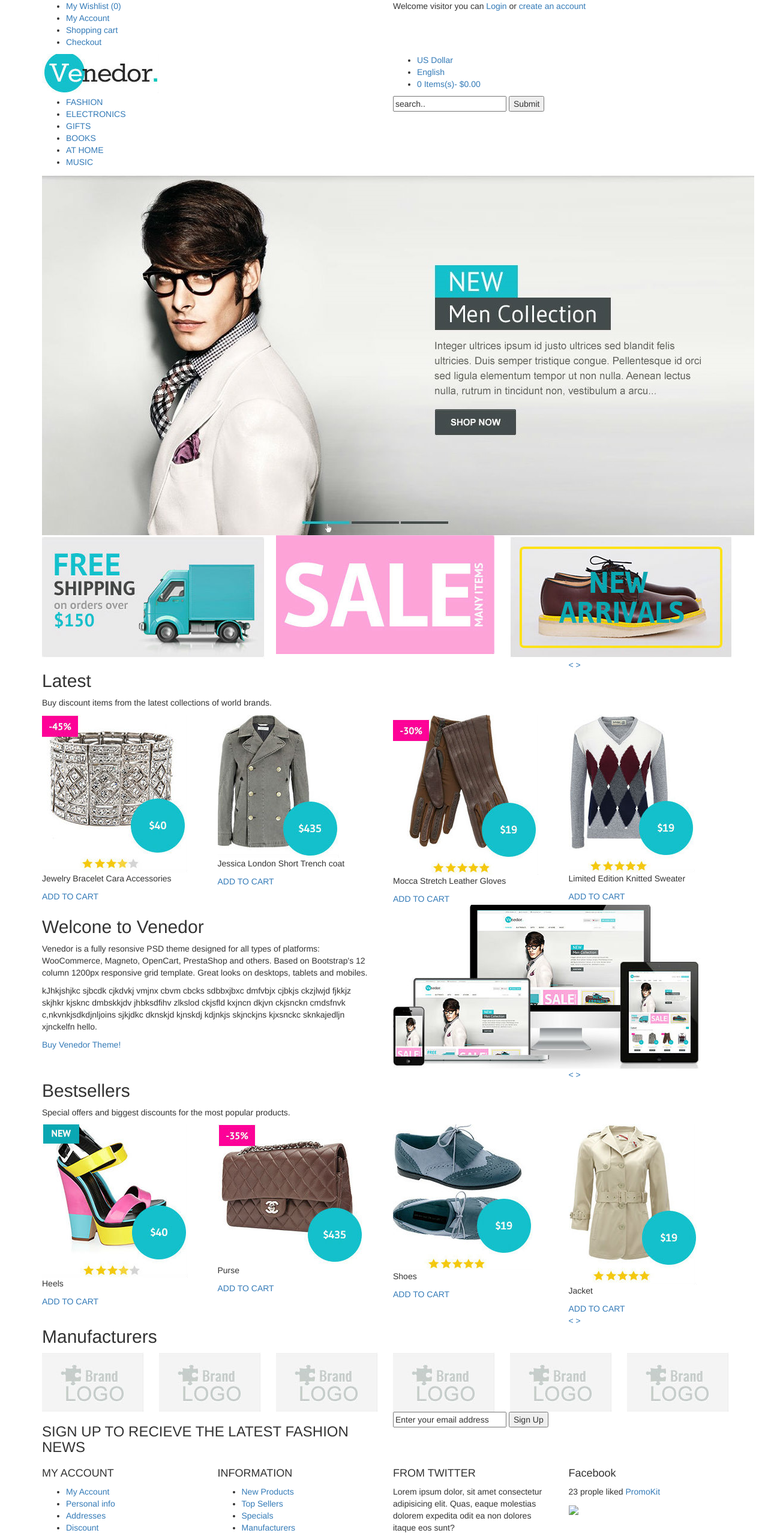
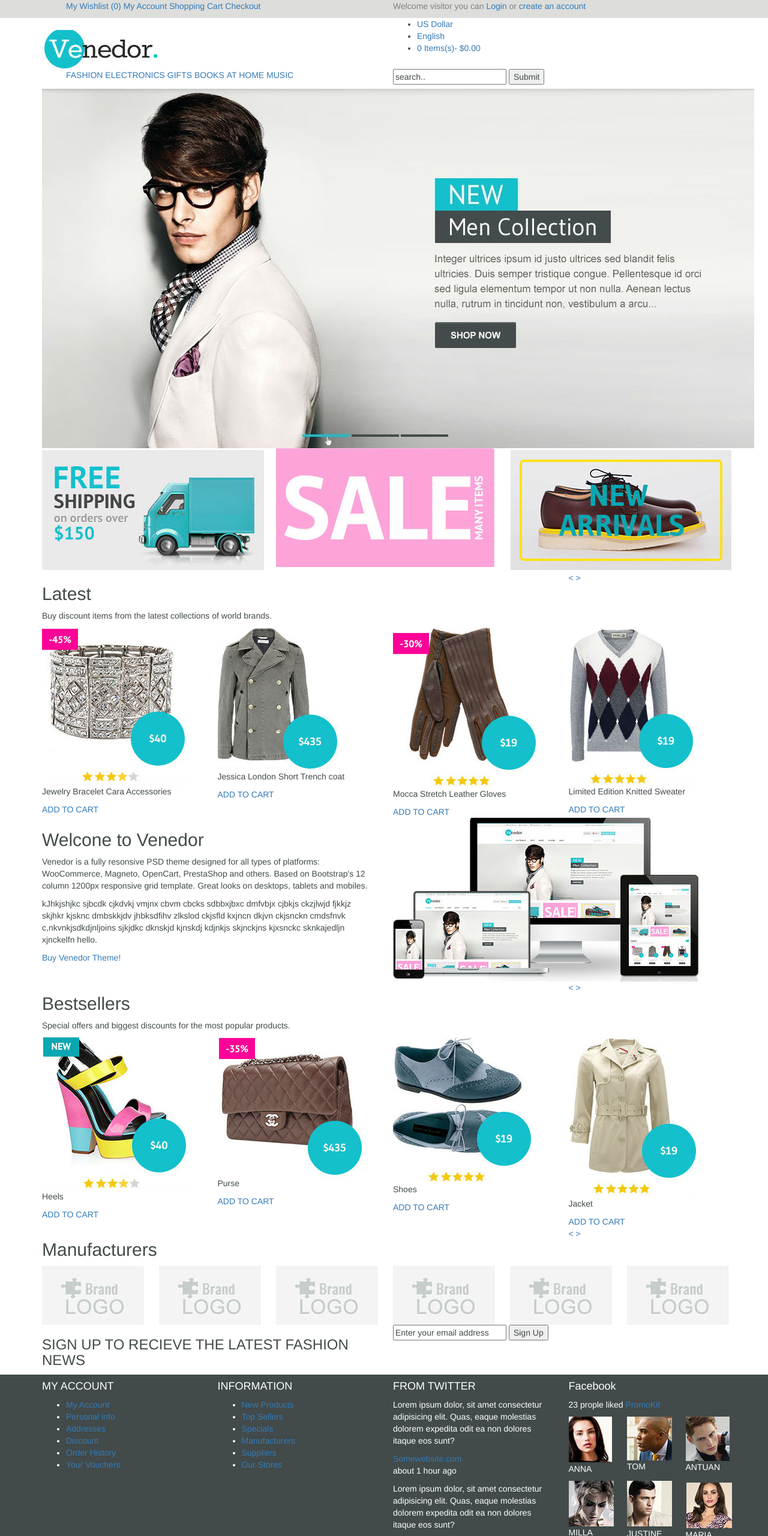
Before and after one commit to Nshandrell98/bootstrap_project, a plain HTML site: page index.html in a window 1280 px wide. Shown: the top 2560 px of the page at 60% size. Drawn offline with Linux system fonts and the light colour scheme.

Commit message:
finished grid for index

```diff
--- a/css/style.css
+++ b/css/style.css
@@ -0,0 +1,24 @@
+.outer-top-bar {
+    background-color: #dddedc;
+}
+.top-bar {
+    background-color: #dddedc;
+    color: gray;
+}
+.top-bar ul li{
+    display: inline;
+}
+.logo {
+    margin-top: 20px
+}
+body {
+    color: #424a4a;
+}
+
+.third ul li{
+    display: inline;
+}
+.outer-bottom{
+    background-color: #424a4a;
+    color: #ffffff;
+}
--- a/index.html
+++ b/index.html
@@ -6,22 +6,27 @@
     <meta name="viewport" content="width=device-width, initial-scale=1">
     <title>Bootstrap Project</title>
     <link rel="stylesheet" href="css/bootstrap.css">
+    <link rel="stylesheet" href="css/style.css"/>
 </head>
 <body>
+    <div class="outer-top-bar">
         <div class="container">
-       <div class="row">
-           <div class="top-bar col-sm-6">
+            <div class="top-bar row">
+                <div class=" col-sm-6">
                     <ul>
                         <li><a href="#">My Wishlist (0)</a></li>
                         <li><a href="#">My Account</a></li>
-                    <li><a href="#">Shopping cart</a></li>
+                        <li><a href="#">Shopping Cart</a></li>
                         <li><a href="#">Checkout</a></li>
                     </ul>
                 </div>
-            <div class="col-sm-6">
+                <div class="welcome col-sm-6">
                     <p>Welcome visitor you can <a href="#">Login</a> or <a href="#">create an account</a></p>
                 </div>
             </div>
+        </div>
+    </div>
+    <div class="second-row container">
         <div class="row">
             <div class="logo col-sm-6">
                 <img src="images/logo.jpg" />
@@ -34,7 +39,7 @@
                 </ul>
             </div>
         </div>
-        <div class="row">
+        <div class="third row">
             <div class="col-sm-6">
                 <ul>
                     <li><a href="#">FASHION</a></li>
@@ -67,19 +72,17 @@
             </div>
         </div>
     </div>
-    <div class="container">
+    <div class="latest container">
         <div class="row">
             <div class="col-sm-9">
                 <h2>Latest</h2>
                 <p>Buy discount items from the latest collections of world brands.</p>
             </div>
-            <div class="col-sm-3">
-                <a href="#">&lt;</a>
+            <div class="gl-signs col-sm-3">
+                <a href="# .">&lt;</a>
                 <a href="#">&gt;</a>
             </div>
         </div>
-    </div>
-    <div class="container">
         <div class="row">
             <div class="col-sm-3">
                 <img src="images/bracelet.jpg"/>
@@ -103,7 +106,7 @@
             </div>
         </div>
     </div>
-    <div class="container">
+    <div class="wtv container">
         <div class="row">
             <div class="col-sm-6">
                 <h2>Welcone to Venedor</h2>
@@ -117,7 +120,7 @@
             </div>
         </div>
     </div>
-    <div class="container">
+    <div class="bestsellers container">
         <div class="row">
             <div class="col-sm-9">
                 <h2>Bestsellers</h2>
@@ -151,7 +154,7 @@
             </div>
         </div>
     </div>
-    <div class="container">
+    <div class="manufacturers container">
         <div class="row">
             <div class="col-sm-9">
                 <h2>Manufacturers</h2>
@@ -182,7 +185,7 @@
             </div>
         </div>
     </div>
-    <div class="container">
+    <div class="email container">
         <div class="row">
             <div class="col-sm-6">
                 <h3>SIGN UP TO RECIEVE THE LATEST FASHION NEWS</h3>
@@ -195,7 +198,8 @@
             </div>
         </div>
     </div>
-    <div class="container">
+    <div class="outer-bottom">
+        <div class="bottom container">
             <div class="row">
                 <div class="col-sm-3">
                     <h4>MY ACCOUNT</h4>
@@ -231,9 +235,46 @@
                 <div class="col-sm-3">
                     <h4>Facebook</h4>
                     <p>23 prople liked <a href="#">PromoKit</a></p>
-                <img src="images/"
+                    <div class="row">
+                        <div class="col-sm-4">
+                            <img src="images/anna.jpg"/>
+                            <p>ANNA</p>
+                        </div>
+                        <div class="col-sm-4">
+                            <img src="images/tom.jpg"/>
+                            <p>TOM</p>
+                        </div>
+                        <div class="col-sm-4">
+                            <img src="images/antuan.jpg"/>
+                            <p>ANTUAN</p>
+                        </div>
+                    <div class="clearfix"></div>
+                        <div class="col-sm-4">
+                            <img src="images/milla.jpg"/>
+                            <p>MILLA</p>
+                        </div>
+                        <div class="col-sm-4">
+                            <img src="images/justine.jpg"/>
+                            <p>JUSTINE</p>
+                        </div>
+                        <div class="col-sm-4">
+                            <img src="images/maria.jpg"/>
+                            <p>MARIA</p>
                         </div>
                     </div>
                 </div>
+            </div>
+            <hr/>
+            <div class="copyright row">
+                <div class="col-sm-6">
+                    <img src="images/bottom-buttons.jpg"/>
+                </div>
+                <div class="col-sm-6">
+                    <p>@ 2012 Powered by WooCommerce .All Rights Reserved</p>
+                </div>
+            </div>
+        </div>
+    </div>
+
 </body>
 </html>
```
Also changed, not shown: images/bottom-buttons.jpg (added), 2 other files. Lines whose indentation alone changed are shown as unchanged.
